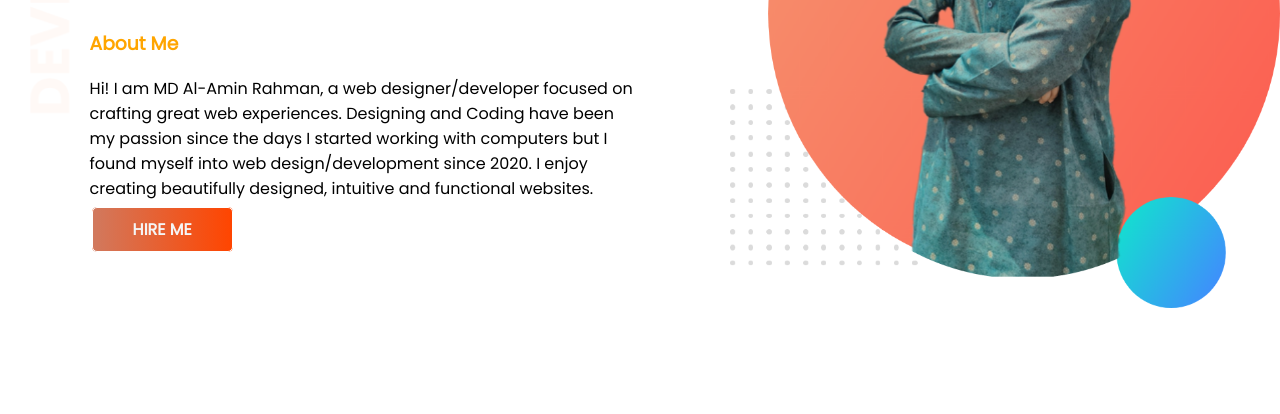
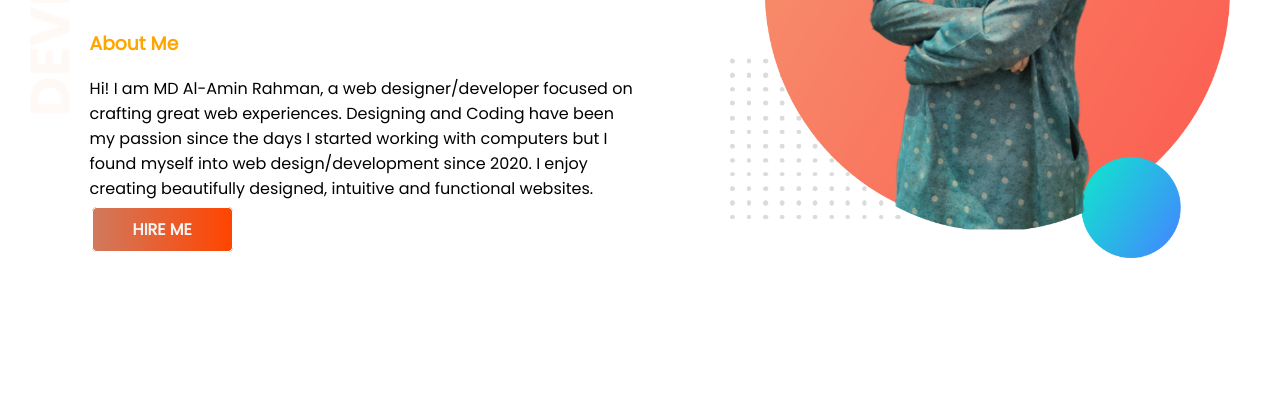
Before and after one commit to Al-Amin75/new-project, a plain HTML site: page index.html in a window 1280 px wide. Shown: the part 246-660 px from the top of the page. Drawn offline with Linux system fonts and the light colour scheme.

Commit message:
Pic size

```diff
--- a/style.css
+++ b/style.css
@@ -23,8 +23,8 @@ h2{
 
 }
 .half-width img{
-    width: 550px;
-    height: 554px;
+    width: 500px;
+    height: 504px;
 
 
 
```
